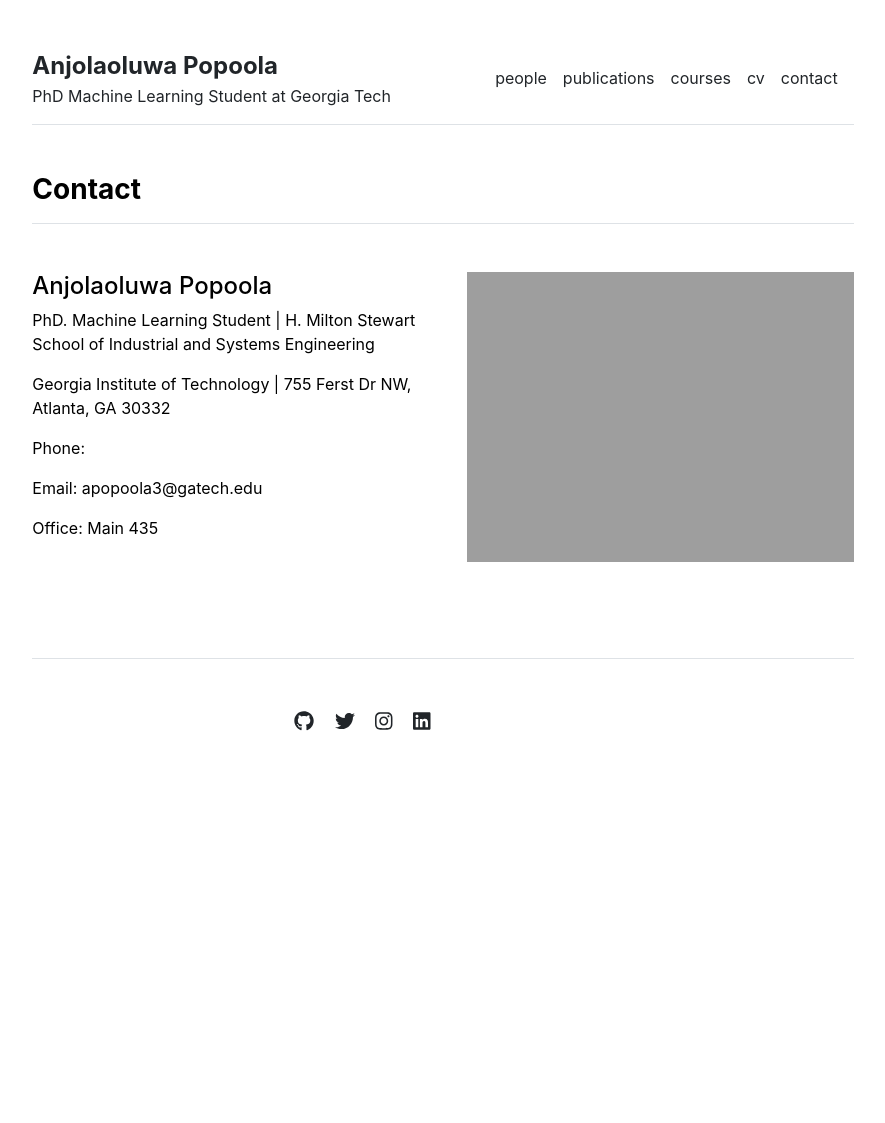
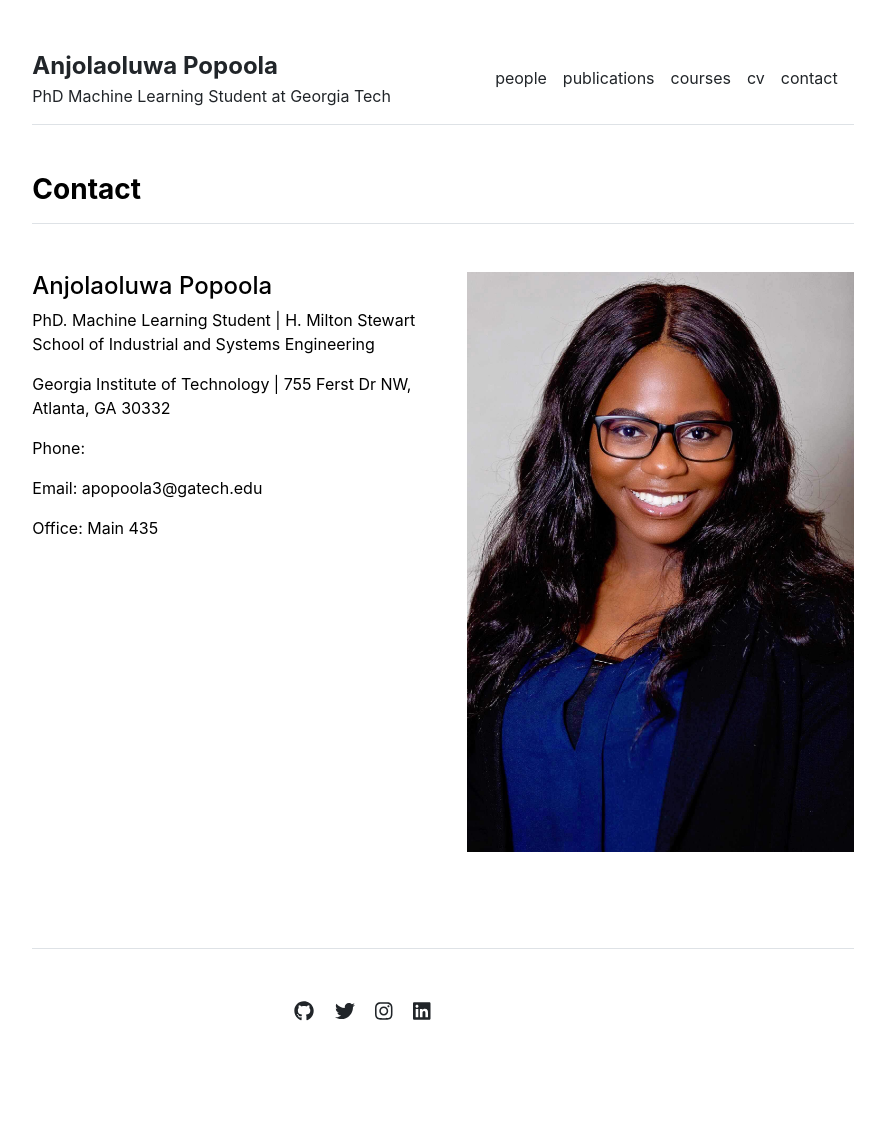
Before and after one commit to apopoola3/anjolapopoola.github.io, a Jekyll site: the page built from contact.md, in a window 1280 px wide. Shown: the whole page, without its empty margins (197-1082 px from the left). Built offline with Jekyll 4.4.1, drawn with Linux system fonts in a browser that asks for light colours; before the commit the page ends 900 px from its top, so only the background shows below that.

Commit message:
contacts update

```diff
--- a/_data/settings.yml
+++ b/_data/settings.yml
@@ -22,4 +22,4 @@ social:
 - {icon: 'linkedin', link: 'https://linkedin.com/in/lenpaul'}
 
 contacts:
-- {name: 'Anjolaoluwa Popoola', title: 'PhD. Machine Learning Student', department: 'H. Milton Stewart School of Industrial and Systems Engineering', institution: 'Georgia Institute of Technology', institution_address: '755 Ferst Dr NW, Atlanta, GA 30332', email: 'apopoola3@gatech.edu', office: 'Main 435', image: 'assets/img/contact.jpg'}
+- {name: 'Anjolaoluwa Popoola', title: 'PhD. Machine Learning Student', department: 'H. Milton Stewart School of Industrial and Systems Engineering', institution: 'Georgia Institute of Technology', institution_address: '755 Ferst Dr NW, Atlanta, GA 30332', email: 'apopoola3@gatech.edu', office: 'Main 435', image: 'assets/img/headshot.jpg'}
```
Also changed, not shown: assets/img/headshot.jpg (added), 2 other files.
